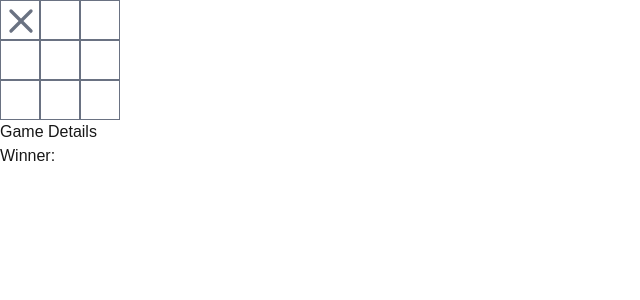
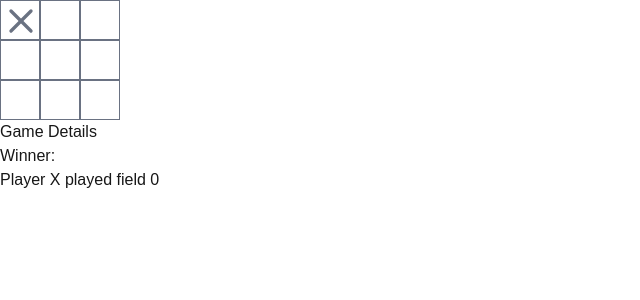
Before and after one commit to OlehZelinskyi/learning-playground, a Next.js app: page / in a window 1280 px wide. Both pictures are taken after a click on the button 20 px from the left and 20 px from the top of the page. Shown: the top 300 px of the page, without its empty margins (0-640 px from the left). Built offline with nearby package versions, Linux system fonts and the light colour scheme.

Commit message:
Implement history functionality

```diff
--- /dev/null
+++ b/app/components/history.tsx
@@ -0,0 +1,25 @@
+import { useContext } from "react"
+import GameContext, { Move } from "../contexts/game"
+
+export default function History() {
+    const { history, goTo } = useContext(GameContext)
+
+    const createMoveToHistoryHandler = (move: Move) => () => {
+        goTo(move);
+    }
+
+    if (!history.length) return null;
+
+    return <ul>
+        {history.map((record, index) => {
+            const isLastRecord = index === history.length - 1;
+
+            return (
+                <li key={index}
+                    className="cursor-pointer hover:text-blue-500"
+                    {...(!isLastRecord && { onClick: createMoveToHistoryHandler(record) })}
+                >Player {record.turn} played field {record.fieldId}</li>
+            );
+        })}
+    </ul>
+}
--- a/app/components/info.tsx
+++ b/app/components/info.tsx
@@ -1,5 +1,6 @@
 import { useContext } from "react";
 import GameContext from "../contexts/game";
+import History from "./history";
 
 export default function Info() {
   const { winner, restart } = useContext(GameContext);
@@ -9,6 +10,7 @@ export default function Info() {
       <h1>Game Details</h1>
       <p>Winner: {winner}</p>
       {winner && (<button className="bg-blue-600 px-4 py-2" onClick={restart}>Play again</button>)}
+      <History />
     </section>
   );
 }
--- a/app/contexts/game.ts
+++ b/app/contexts/game.ts
@@ -16,6 +16,8 @@ const GameContext = createContext<{
   isDeuce: () => boolean;
   restart: () => void;
   getPlayerByFieldId: (id: number) => keyof typeof TURN | null;
+  history: Move[],
+  goTo: (move: Move) => void;
 }>({
   turn: TURN.X,
   setTurn: () => {
@@ -41,7 +43,11 @@ const GameContext = createContext<{
   },
   getPlayerByFieldId: () => {
     throw Error("getPlayerByFieldId function not implemented")
-  }
+  },
+  goTo: () => {
+    throw Error("goTo function not implemented")
+  },
+  history: []
 });
 
 
--- a/app/page.tsx
+++ b/app/page.tsx
@@ -14,6 +14,7 @@ export default function Home() {
   const [winner, setWinner] = useState<keyof typeof TURN | "Deuce" | null>(null);
   const [winningCombination, setWinningCombination] = useState<typeof WINNING_COMBINATIONS[number] | null>(null);
   const [moves, setMoves] = useState<Moves>(initialMoves);
+  const [history, setHistory] = useState<Move[]>([])
 
   const isDeuce = useCallback(() => moves[TURN.X].length + moves[TURN.O].length === 9, [moves])
 
@@ -45,6 +46,7 @@ export default function Home() {
       ...prev,
       [move.turn]: [...prev[move.turn], move.fieldId],
     }));
+    setHistory(prev => [...prev, move])
   };
 
   const changeTurn = () => {
@@ -56,6 +58,7 @@ export default function Home() {
     setWinner(null);
     setWinningCombination(null);
     setMoves(initialMoves)
+    setHistory([])
   }
 
   const getPlayerByFieldId = (fieldId: number) => {
@@ -70,6 +73,38 @@ export default function Home() {
     }
 
     return player;
+  }
+
+  const goTo = (move: Move) => {
+    setWinner(null);
+    setTurn(move.turn === TURN.X ? TURN.O : TURN.X);
+
+    // Rollback history
+    setHistory(prev => {
+      const goToIndex = prev.findIndex((record) => record.fieldId === move.fieldId);
+
+      const newHistory = prev.slice(0, goToIndex + 1);
+
+      return newHistory
+
+    })
+
+    // Rollback moves
+    setMoves(prev => {
+      const goToIndex = prev[move.turn].findIndex((fieldId) => fieldId === move.fieldId);
+
+      if (move.turn === TURN.O) {
+        return {
+          [TURN.X]: prev.X.slice(0, goToIndex + 1),
+          [TURN.O]: prev.O.slice(0, goToIndex + 1),
+        }
+      }
+
+      return {
+        [TURN.X]: prev.X.slice(0, goToIndex + 1),
+        [TURN.O]: prev.O.slice(0, goToIndex),
+      }
+    })
   }
 
 
@@ -87,7 +122,9 @@ export default function Home() {
           winningCombination,
           isDeuce,
           restart,
-          getPlayerByFieldId
+          getPlayerByFieldId,
+          history,
+          goTo
         }}
       >
         <Board />
```
